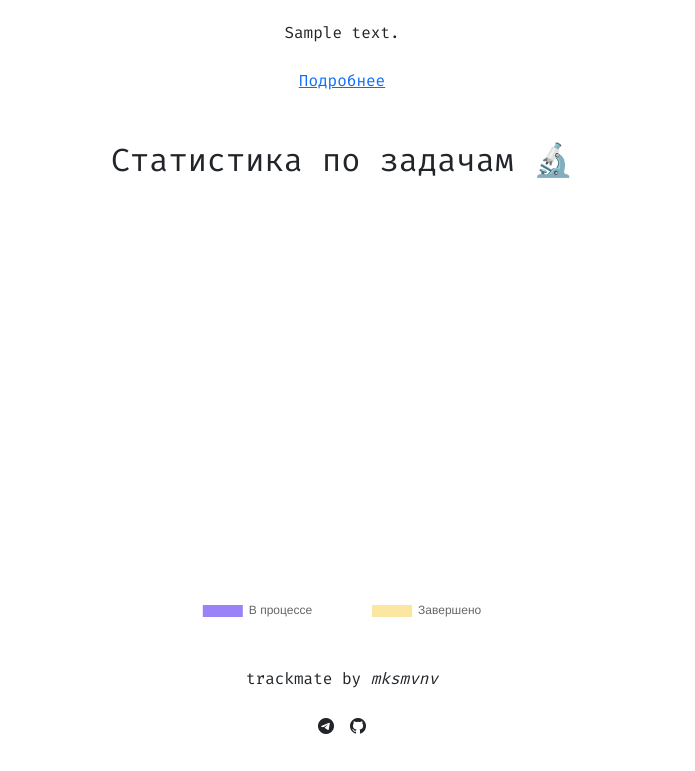
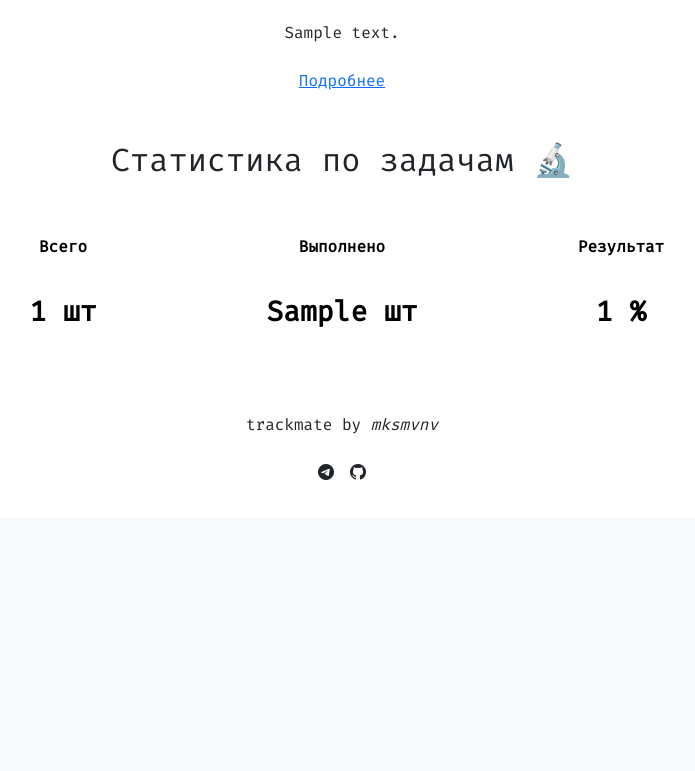
Before and after one commit to mksmvnv/trackmate, a Django app: template profiles/templates/profile.html in a window 1280 px wide. Shown: the part 442-1213 px from the top of the page, without its empty margins (298-993 px from the left). After the commit the page ends 922 px from the top, so only its background shows below. Run offline with Django 5.2, Linux system fonts and the light colour scheme; a user stored in the database is signed in; tables that the repository leaves empty hold one stand-in row (values such as "Sample post"); the template is opened without the code that fills it: most values are stand-ins (such as "Sample title", 1, 10 or a date in 2020); grey boxes marked "Sample" are stand-in pictures; data that the repository does not hold is empty.

Commit message:
Update task statistics

```diff
--- a/profiles/templates/profile.html
+++ b/profiles/templates/profile.html
@@ -66,7 +66,22 @@
 <h2 class="text-center m-5">{% translate "Статистика по задачам 🔬" %}</h2>
 <div class="text-center">
     {% if user.tasks.count %}
-        <canvas id="taskStatusChart" style="width: 400px; height: 400px; margin: 0 auto"></canvas>
+    <table class="table table-borderless table-hover">
+        <thead>
+          <tr class="d-flex justify-content-center">
+            <th class="col-3">Всего</th>
+            <th class="col-3">Выполнено</th>
+            <th class="col-3">Результат</th>
+          </tr>
+        </thead>
+        <tbody>
+          <tr class="d-flex justify-content-center">
+            <th class="col-3"><p class="fs-3 m-3">{{ total_tasks }} шт</p></th>
+            <th class="col-3"><p class="fs-3 m-3">{{ completed_tasks }} шт</p></th>
+            <th class="col-3"><p class="fs-3 m-3">{{ completion_percentage }} %</p></th>
+          </tr>
+        </tbody>
+      </table>
     {% else %}
         <p class="text-center">Пока задач нет</p>
     {% endif %}
@@ -74,6 +89,4 @@
 {% endblock %}
 
 {% block scripts %}
-<script src="https://cdn.jsdelivr.net/npm/chart.js"></script>
-<script src="{% static 'profiles/js/chart.js' %}"></script>
 {% endblock %}
```
